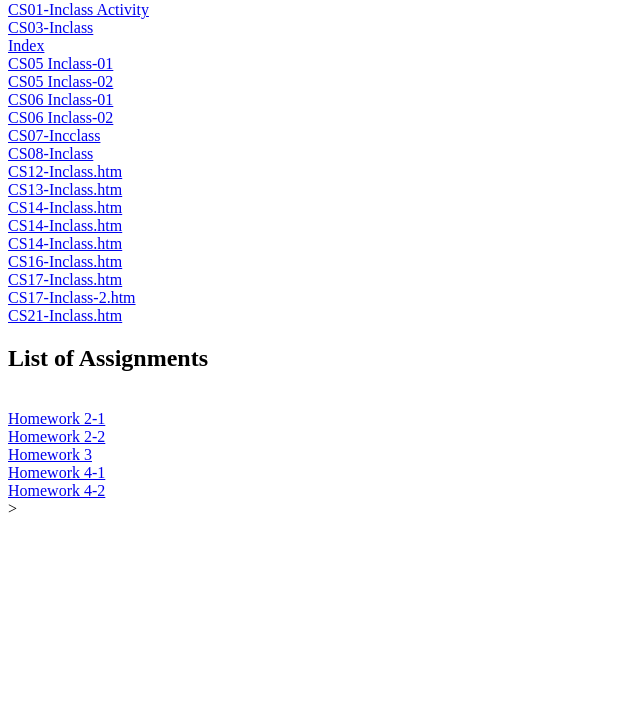
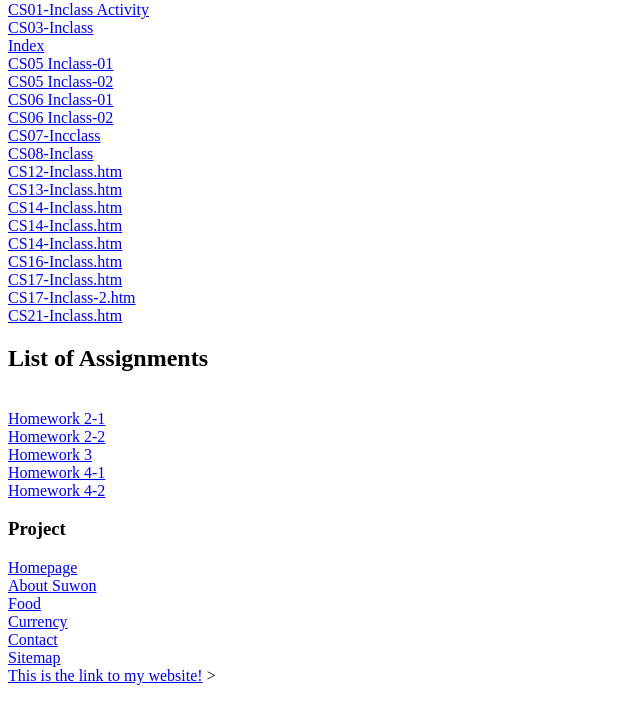
Before and after one commit to shinni410/WebTech, a plain HTML site: page low.html in a window 1280 px wide. Shown: the part 79-798 px from the top of the page, without its empty margins (0-640 px from the left). Drawn offline with Linux system fonts and the light colour scheme.

Commit message:
Update low.html

```diff
--- a/low.html
+++ b/low.html
@@ -38,6 +38,14 @@
     <a href="hw4-1.htm">Homework 4-1</a><br>
     <a href="hw4-2.htm>">Homework 4-2</a><br>
 
+    <h3>Project</h3>
+    <a href="Project/index.htm">Homepage</a><br>
+    <a href="Project/AboutSuwon.htm">About Suwon</a><br>
+    <a href="Project/Food.htm">Food</a><br>
+    <a href="Project/Currency.htm">Currency</a><br>
+    <a href="Project/Contact.htm">Contact</a><br>
+    <a href="Project/Sitemap.htm">Sitemap</a><br>
+    <a href="http://dshin3webtech.site/">This is the link to my website!</a>
 </body>>
 
 </html>
```
